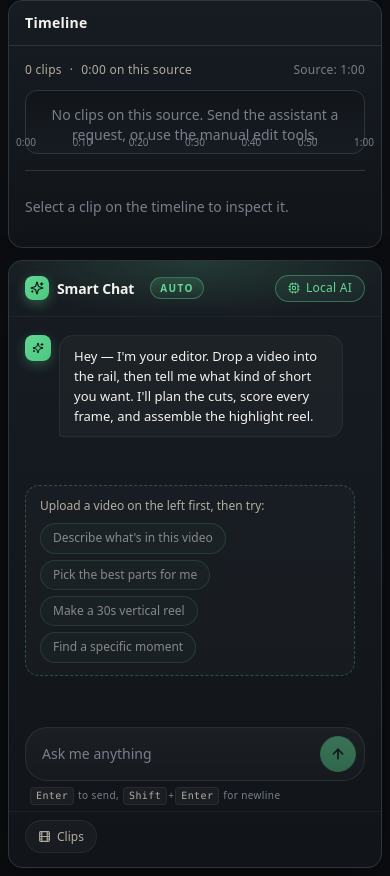
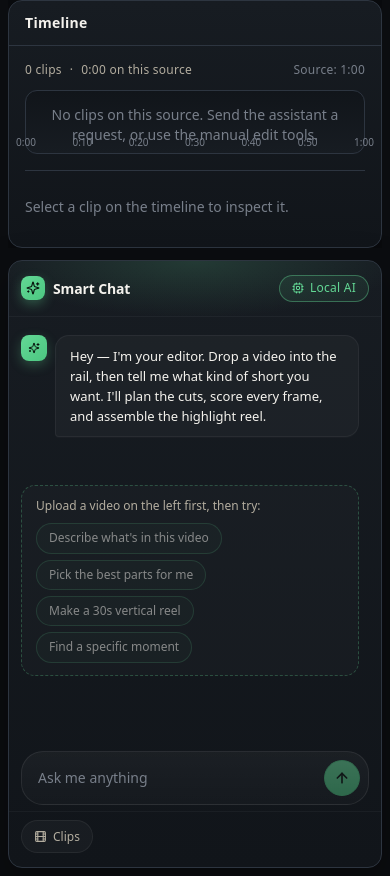
Before and after one commit to laljith-gamer/visual_ai_editor, a Next.js app: page /editor in a window 390 px wide. Shown: the part 706-1582 px from the top of the page. Built offline with nearby package versions, Linux system fonts and the light colour scheme.

Commit message:
Fix assistant panel height and text overflow

```diff
--- a/components/AssistantPanel.module.css
+++ b/components/AssistantPanel.module.css
@@ -46,6 +46,8 @@
   gap: 10px;
   padding: 14px 16px;
   border-bottom: 1px solid rgba(255, 255, 255, 0.04);
+  flex: 0 0 auto;
+  min-width: 0;
 }
 
 .title {
@@ -53,6 +55,7 @@
   align-items: center;
   gap: 8px;
   margin-right: auto;
+  min-width: 0;
 }
 
 .titleIcon {
@@ -61,6 +64,7 @@
   justify-content: center;
   width: 24px;
   height: 24px;
+  flex: 0 0 24px;
   border-radius: 8px;
   background: linear-gradient(135deg, var(--accent), var(--accent-strong));
   color: #07120c;
@@ -71,19 +75,16 @@
   font-size: 14px;
   font-weight: 600;
   letter-spacing: -0.01em;
+  white-space: nowrap;
 }
 
-/* Mode switch — replaced by .autoTag in v1.7.0 (Auto mode is implicit;
-   the server decides per-turn whether to think hard, with persistent
-   memory carrying user intent across turns). The legacy class names
-   below are no longer used by AssistantPanel.tsx. */
+/* Mode switch — replaced by .autoTag in v1.7.0. */
 .modeSwitch,
 .modeBtn,
 .modeBtnActive {
   /* deprecated */
 }
 
-/* The "Auto" tag in the chat header. Static — there is no toggle. */
 .autoTag {
   display: inline-flex;
   align-items: center;
@@ -98,6 +99,7 @@
   border: 1px solid rgba(99, 216, 149, 0.35);
   border-radius: 999px;
   margin-left: 8px;
+  white-space: nowrap;
 }
 
 /* ── Messages ──────────────────────────────────────────────── */
@@ -109,14 +111,14 @@
   flex-direction: column;
   gap: 18px;
   padding: 18px 16px;
-  min-height: 280px;
-  max-height: 60vh;
+  min-height: 0;
 }
 
 .row {
   display: flex;
   gap: 8px;
   align-items: flex-start;
+  min-width: 0;
   animation: rowIn 320ms cubic-bezier(0.2, 0.7, 0.1, 1) backwards;
 }
 
@@ -145,7 +147,7 @@
   display: flex;
   flex-direction: column;
   gap: 6px;
-  max-width: 86%;
+  max-width: min(86%, 680px);
   min-width: 0;
 }
 
@@ -154,19 +156,20 @@
 }
 
 .bubble {
+  max-width: 100%;
   padding: 10px 14px;
   border-radius: 14px;
   font-size: 13px;
   line-height: 1.55;
   white-space: pre-wrap;
-  word-wrap: break-word;
+  overflow-wrap: anywhere;
+  word-break: break-word;
   border: 1px solid rgba(255, 255, 255, 0.05);
   background: rgba(255, 255, 255, 0.03);
   color: var(--text);
   box-shadow: 0 1px 0 rgba(255, 255, 255, 0.02);
 }
 
-/* User bubble: filled green with a gentle gradient and strong contrast. */
 .rowUser .bubble {
   background: linear-gradient(
     180deg,
@@ -186,9 +189,6 @@
   border-bottom-left-radius: 4px;
 }
 
-/* Action bar under each assistant message — stays at low opacity until
-   the user hovers the row OR uses keyboard focus, matching the modern
-   ChatGPT/Claude pattern. */
 .actionRow {
   display: flex;
   align-items: center;
@@ -230,8 +230,6 @@
   border-color: rgba(99, 216, 149, 0.45);
 }
 
-/* Always show actions on the most recent assistant message so the
-   primary affordance (Regenerate) is discoverable without hover. */
 .row:last-child .actionRow {
   opacity: 0.7;
   transform: translateY(0);
@@ -308,12 +306,14 @@
   display: inline-flex;
   align-items: center;
   gap: 2px;
+  max-width: 100%;
   padding: 4px 10px;
   border-radius: 999px;
   background: rgba(99, 216, 149, 0.08);
   border: 1px solid rgba(99, 216, 149, 0.3);
   color: var(--text);
   font-size: 11px;
+  overflow-wrap: anywhere;
 }
 
 .inferredEq {
@@ -375,6 +375,7 @@
 
 .composerWrap {
   padding: 14px 16px 6px;
+  flex: 0 0 auto;
 }
 
 .composer {
@@ -399,6 +400,7 @@
 
 .input {
   flex: 1 1 auto;
+  min-width: 0;
   border: 0;
   outline: 0;
   resize: none;
@@ -470,11 +472,13 @@
   gap: 8px;
   padding: 8px 16px 14px;
   border-top: 1px solid rgba(255, 255, 255, 0.04);
+  flex: 0 0 auto;
 }
 
 .footerBtn {
   display: inline-flex;
   align-items: center;
+  justify-content: center;
   gap: 6px;
   padding: 7px 12px;
   font-size: 12px;
@@ -484,6 +488,7 @@
   color: var(--text-muted);
   border: 1px solid rgba(255, 255, 255, 0.06);
   transition: background 120ms ease, color 120ms ease, border-color 120ms ease;
+  white-space: nowrap;
 }
 .footerBtn:hover {
   background: rgba(255, 255, 255, 0.06);
@@ -502,15 +507,8 @@
   border-color: var(--accent);
 }
 
-@media (prefers-reduced-motion: reduce) {
-  .row, .dot, .actionRow, .sendBtn { animation: none; transition: none; }
-}
-
-
-
 /* v1.7.5 — "Local" pill on assistant messages produced by the
-   client-side intent shortcut path. Subtle accent — visible but
-   doesn't compete with the message content. */
+   client-side intent shortcut path. */
 .shortcutPill {
   display: inline-flex;
   align-items: center;
@@ -531,3 +529,35 @@
 .shortcutPill svg {
   filter: drop-shadow(0 0 2px rgba(99, 216, 149, 0.6));
 }
+
+@media (max-width: 899px) {
+  .messages {
+    min-height: 360px;
+  }
+}
+
+@media (max-width: 560px) {
+  .header,
+  .messages,
+  .composerWrap,
+  .footer {
+    padding-left: 12px;
+    padding-right: 12px;
+  }
+
+  .bubbleWrap {
+    max-width: 92%;
+  }
+
+  .autoTag {
+    display: none;
+  }
+
+  .hint {
+    display: none;
+  }
+}
+
+@media (prefers-reduced-motion: reduce) {
+  .row, .dot, .actionRow, .sendBtn { animation: none; transition: none; }
+}
```
